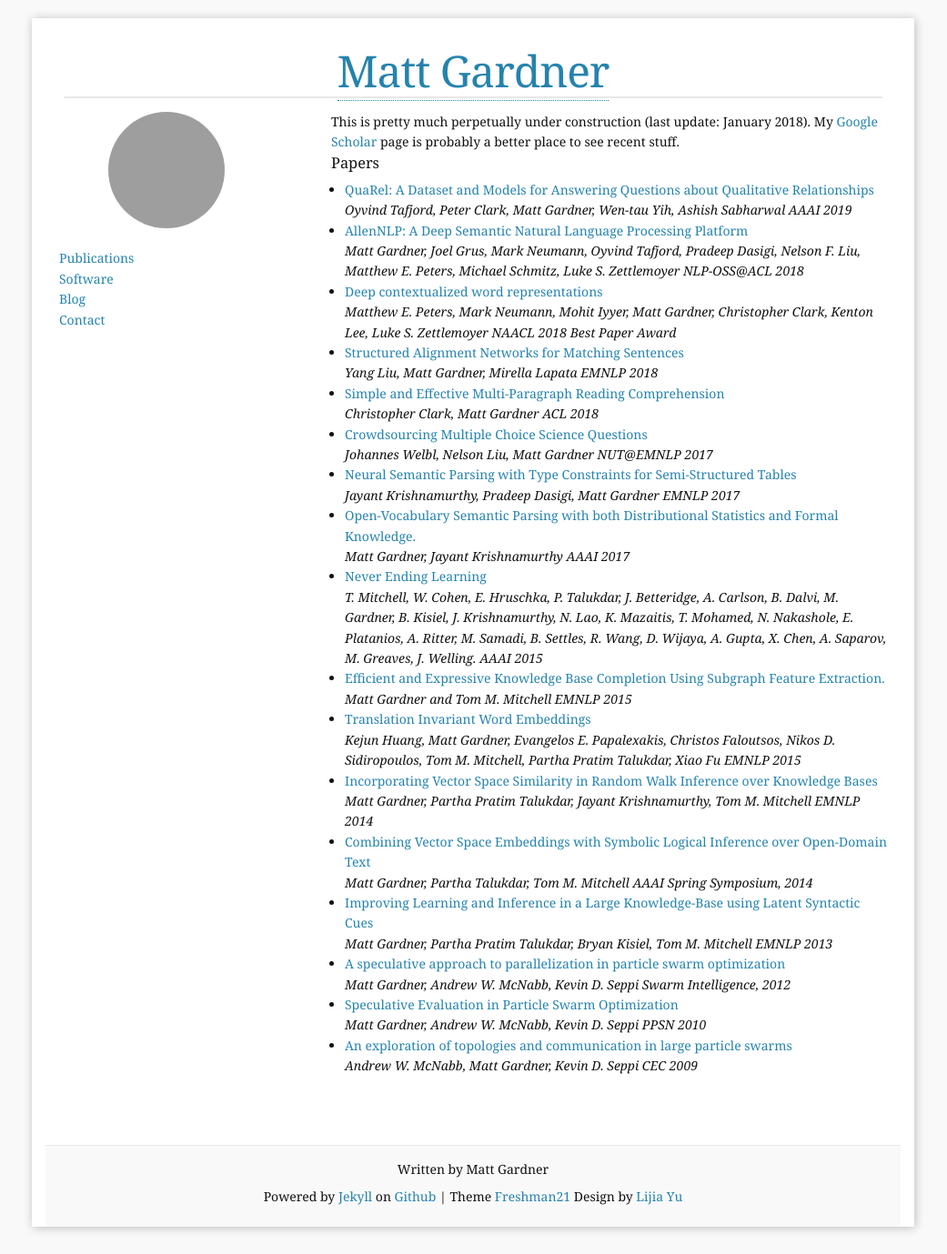
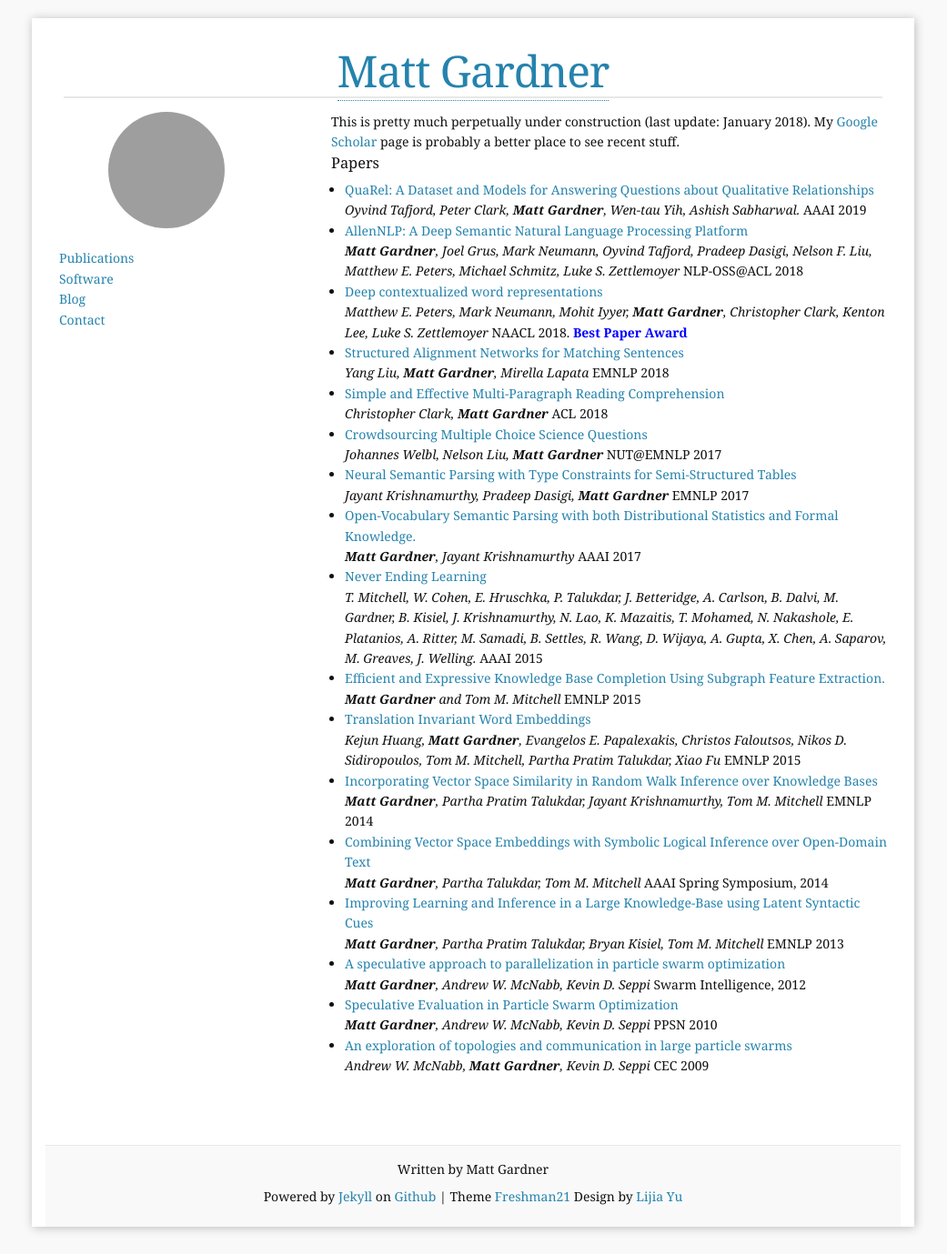
Before and after one commit to matt-gardner/matt-gardner.github.io, a Jekyll site: the page built from publications.html, in a window 1280 px wide. Shown: the whole page at 91% size, without its empty margins (120-1161 px from the left). Built offline with Jekyll 4.4.1, drawn with Linux system fonts in a browser that asks for light colours; grey boxes are pictures that could not be loaded.

Commit message:
Paper formatting

```diff
--- a/contact.html
+++ b/contact.html
@@ -12,7 +12,7 @@ layout: default
       <a href="https://github.com/matt-gardner">Github</a>
     </li>
     <li>
-      <a href="https://www.semanticscholar.org/author/Matthew-Gardner/1914777">Semantic Scholar</a>
+      <a href="https://www.semanticscholar.org/author/Matt-Gardner/40642935">Semantic Scholar</a>
     </li>
     <li>
       <a href="http://allenai.org/team/mattg/">AI2 page</a>
--- a/publications.html
+++ b/publications.html
@@ -18,9 +18,9 @@ layout: default
         </a>
         <div class="meta">
           <em>
-            Oyvind Tafjord, Peter Clark, Matt Gardner, Wen-tau Yih, Ashish Sabharwal
+            Oyvind Tafjord, Peter Clark, <b>Matt Gardner</b>, Wen-tau Yih, Ashish Sabharwal.
           </em>
-          <em>AAAI 2019</em>
+          AAAI 2019
         </div>
       </li>
 
@@ -30,9 +30,9 @@ layout: default
         </a>
         <div class="meta">
           <em>
-            Matt Gardner, Joel Grus, Mark Neumann, Oyvind Tafjord, Pradeep Dasigi, Nelson F. Liu, Matthew E. Peters, Michael Schmitz, Luke S. Zettlemoyer
+            <b>Matt Gardner</b>, Joel Grus, Mark Neumann, Oyvind Tafjord, Pradeep Dasigi, Nelson F. Liu, Matthew E. Peters, Michael Schmitz, Luke S. Zettlemoyer
           </em>
-          <em>NLP-OSS@ACL 2018</em>
+          NLP-OSS@ACL 2018
         </div>
       </li>
 
@@ -42,10 +42,10 @@ layout: default
         </a>
         <div class="meta">
           <em>
-            Matthew E. Peters, Mark Neumann, Mohit Iyyer, Matt Gardner, Christopher Clark, Kenton Lee, Luke S. Zettlemoyer
+            Matthew E. Peters, Mark Neumann, Mohit Iyyer, <b>Matt Gardner</b>, Christopher Clark, Kenton Lee, Luke S. Zettlemoyer
           </em>
-          <em>NAACL 2018</em>
-          <em>Best Paper Award</em>
+          NAACL 2018.
+          <b style="color:blue">Best Paper Award</b>
         </div>
       </li>
 
@@ -55,9 +55,9 @@ layout: default
         </a>
         <div class="meta">
           <em>
-            Yang Liu, Matt Gardner, Mirella Lapata
+            Yang Liu, <b>Matt Gardner</b>, Mirella Lapata
           </em>
-          <em>EMNLP 2018</em>
+          EMNLP 2018
         </div>
       </li>
 
@@ -67,9 +67,9 @@ layout: default
         </a>
         <div class="meta">
           <em>
-            Christopher Clark, Matt Gardner
+            Christopher Clark, <b>Matt Gardner</b>
           </em>
-          <em>ACL 2018</em>
+          ACL 2018
         </div>
       </li>
 
@@ -79,9 +79,9 @@ layout: default
         </a>
         <div class="meta">
           <em>
-            Johannes Welbl, Nelson Liu, Matt Gardner
+            Johannes Welbl, Nelson Liu, <b>Matt Gardner</b>
           </em>
-          <em>NUT@EMNLP 2017</em>
+          NUT@EMNLP 2017
         </div>
       </li>
 
@@ -91,9 +91,9 @@ layout: default
         </a>
         <div class="meta">
           <em>
-            Jayant Krishnamurthy, Pradeep Dasigi, Matt Gardner
+            Jayant Krishnamurthy, Pradeep Dasigi, <b>Matt Gardner</b>
           </em>
-          <em>EMNLP 2017</em>
+          EMNLP 2017
         </div>
       </li>
 
@@ -102,8 +102,8 @@ layout: default
           Open-Vocabulary Semantic Parsing with both Distributional Statistics and Formal Knowledge.
         </a>
         <div class="meta">
-          <em> Matt Gardner, Jayant Krishnamurthy </em>
-          <em>AAAI 2017</em>
+          <em> <b>Matt Gardner</b>, Jayant Krishnamurthy </em>
+          AAAI 2017
         </div>
       </li>
 
@@ -117,7 +117,7 @@ layout: default
             Krishnamurthy, N. Lao, K. Mazaitis, T. Mohamed, N. Nakashole, E. Platanios, A. Ritter, M. Samadi, B. Settles, R. Wang,
             D. Wijaya, A. Gupta, X. Chen, A. Saparov, M. Greaves, J. Welling.
           </em>
-          <em>AAAI 2015</em>
+          AAAI 2015
         </div>
       </li>
 
@@ -126,8 +126,8 @@ layout: default
           Efficient and Expressive Knowledge Base Completion Using Subgraph Feature Extraction.
         </a>
         <div class="meta">
-          <em>Matt Gardner and Tom M. Mitchell</em>
-          <em>EMNLP 2015</em>
+          <em><b>Matt Gardner</b> and Tom M. Mitchell</em>
+          EMNLP 2015
         </div>
       </li>
 
@@ -136,9 +136,9 @@ layout: default
           Translation Invariant Word Embeddings
         </a>
         <div class="meta">
-          <em>Kejun Huang, Matt Gardner, Evangelos E. Papalexakis, Christos Faloutsos, Nikos D. Sidiropoulos, Tom M. Mitchell,
+          <em>Kejun Huang, <b>Matt Gardner</b>, Evangelos E. Papalexakis, Christos Faloutsos, Nikos D. Sidiropoulos, Tom M. Mitchell,
             Partha Pratim Talukdar, Xiao Fu</em>
-          <em>EMNLP 2015</em>
+          EMNLP 2015
         </div>
       </li>
 
@@ -147,8 +147,8 @@ layout: default
           Incorporating Vector Space Similarity in Random Walk Inference over Knowledge Bases
         </a>
         <div class="meta">
-          <em>Matt Gardner, Partha Pratim Talukdar, Jayant Krishnamurthy, Tom M. Mitchell</em>
-          <em>EMNLP 2014</em>
+          <em><b>Matt Gardner</b>, Partha Pratim Talukdar, Jayant Krishnamurthy, Tom M. Mitchell</em>
+          EMNLP 2014
         </div>
       </li>
 
@@ -157,8 +157,8 @@ layout: default
           Combining Vector Space Embeddings with Symbolic Logical Inference over Open-Domain Text
         </a>
         <div class="meta">
-          <em>Matt Gardner, Partha Talukdar, Tom M. Mitchell</em>
-          <em>AAAI Spring Symposium, 2014</em>
+          <em><b>Matt Gardner</b>, Partha Talukdar, Tom M. Mitchell</em>
+          AAAI Spring Symposium, 2014
         </div>
       </li>
 
@@ -167,8 +167,8 @@ layout: default
           Improving Learning and Inference in a Large Knowledge-Base using Latent Syntactic Cues
         </a>
         <div class="meta">
-          <em>Matt Gardner, Partha Pratim Talukdar, Bryan Kisiel, Tom M. Mitchell</em>
-          <em>EMNLP 2013</em>
+          <em><b>Matt Gardner</b>, Partha Pratim Talukdar, Bryan Kisiel, Tom M. Mitchell</em>
+          EMNLP 2013
         </div>
       </li>
 
@@ -177,8 +177,8 @@ layout: default
           A speculative approach to parallelization in particle swarm optimization
         </a>
         <div class="meta">
-          <em>Matt Gardner, Andrew W. McNabb, Kevin D. Seppi</em>
-          <em>Swarm Intelligence, 2012</em>
+          <em><b>Matt Gardner</b>, Andrew W. McNabb, Kevin D. Seppi</em>
+          Swarm Intelligence, 2012
         </div>
       </li>
 
@@ -187,8 +187,8 @@ layout: default
           Speculative Evaluation in Particle Swarm Optimization
         </a>
         <div class="meta">
-          <em>Matt Gardner, Andrew W. McNabb, Kevin D. Seppi</em>
-          <em>PPSN 2010</em>
+          <em><b>Matt Gardner</b>, Andrew W. McNabb, Kevin D. Seppi</em>
+          PPSN 2010
         </div>
       </li>
 
@@ -197,8 +197,8 @@ layout: default
           An exploration of topologies and communication in large particle swarms
         </a>
         <div class="meta">
-          <em>Andrew W. McNabb, Matt Gardner, Kevin D. Seppi</em>
-          <em>CEC 2009</em>
+          <em>Andrew W. McNabb, <b>Matt Gardner</b>, Kevin D. Seppi</em>
+          CEC 2009
         </div>
       </li>
 
```
